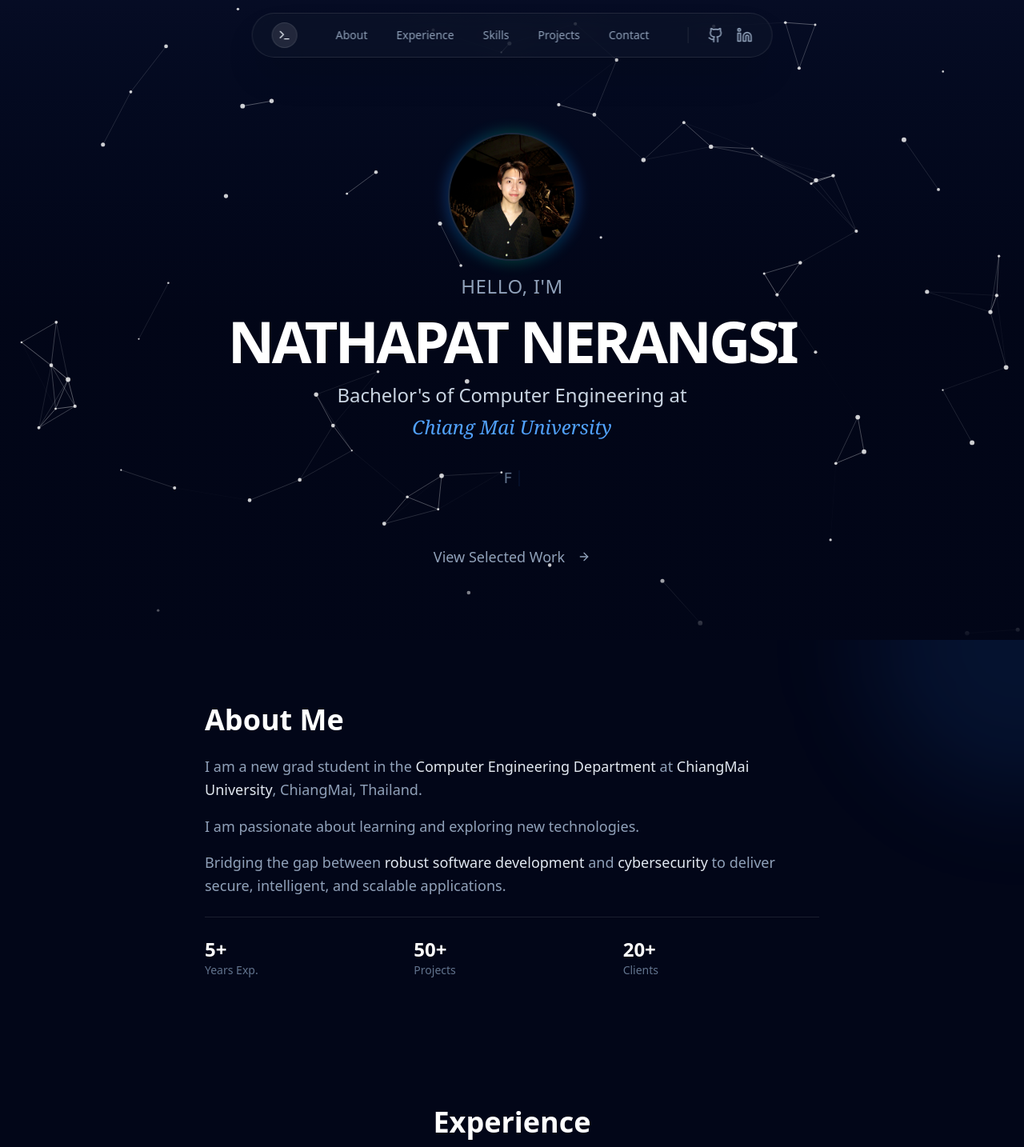
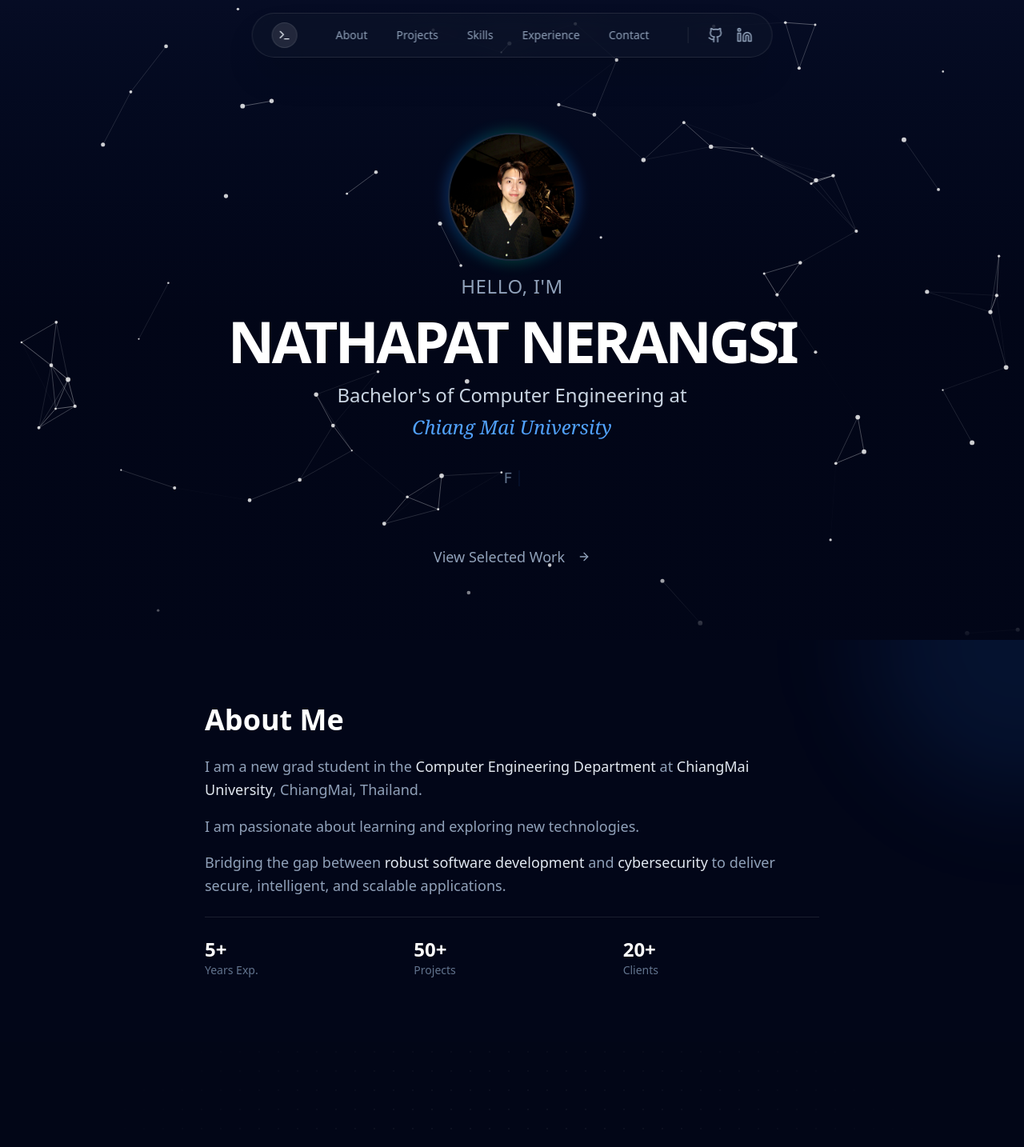
Before and after one commit to nathapatt/nathapat, a React (Vite) app: page / in a window 1280 px wide. Shown: the top 1434 px of the page at 80% size. Built offline with nearby package versions, Linux system fonts and the light colour scheme.

Commit message:
reorder page

```diff
--- a/src/App.tsx
+++ b/src/App.tsx
@@ -16,13 +16,13 @@ function App() {
         <About />
       </RevealOnScroll>
       <RevealOnScroll>
-        <Experience />
+        <Projects />
       </RevealOnScroll>
       <RevealOnScroll>
         <Skills />
       </RevealOnScroll>
       <RevealOnScroll>
-        <Projects />
+        <Experience />
       </RevealOnScroll>
       <RevealOnScroll>
         <Contact />
--- a/src/components/Navbar.tsx
+++ b/src/components/Navbar.tsx
@@ -16,7 +16,7 @@ export function Navbar() {
                 </a>
 
                 <div className="hidden md:flex items-center gap-1">
-                    {["About", "Experience", "Skills", "Projects", "Contact"].map((item) => (
+                    {["About", "Projects", "Skills", "Experience", "Contact"].map((item) => (
                         <a
                             key={item}
                             href={`#${item.toLowerCase()}`}
--- a/src/components/Projects.tsx
+++ b/src/components/Projects.tsx
@@ -15,7 +15,6 @@ interface Project {
     image?: string;
     mobileImage?: string;
     links: {
-        demo: string;
         demo: string;
         code: string;
         code2?: string;
```
